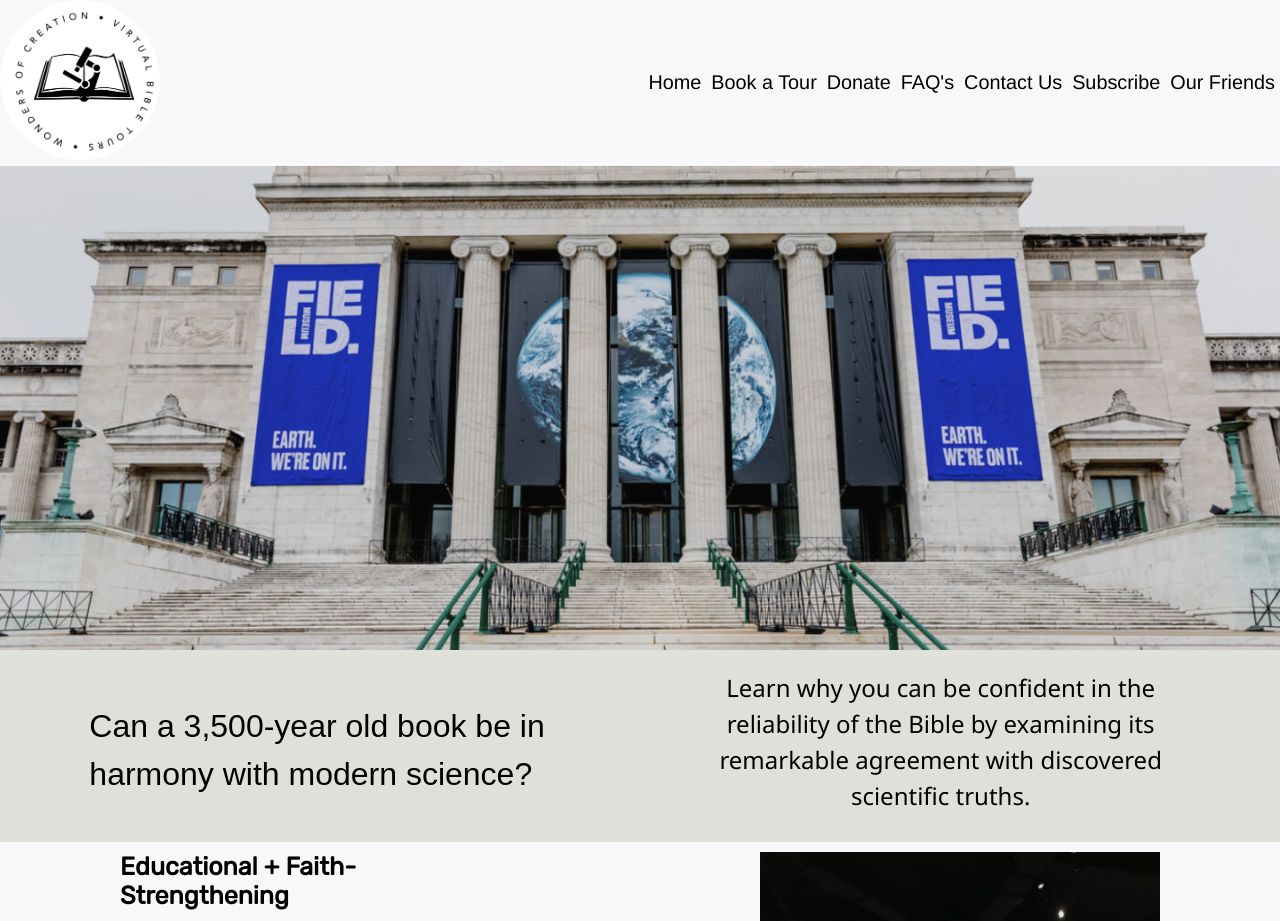
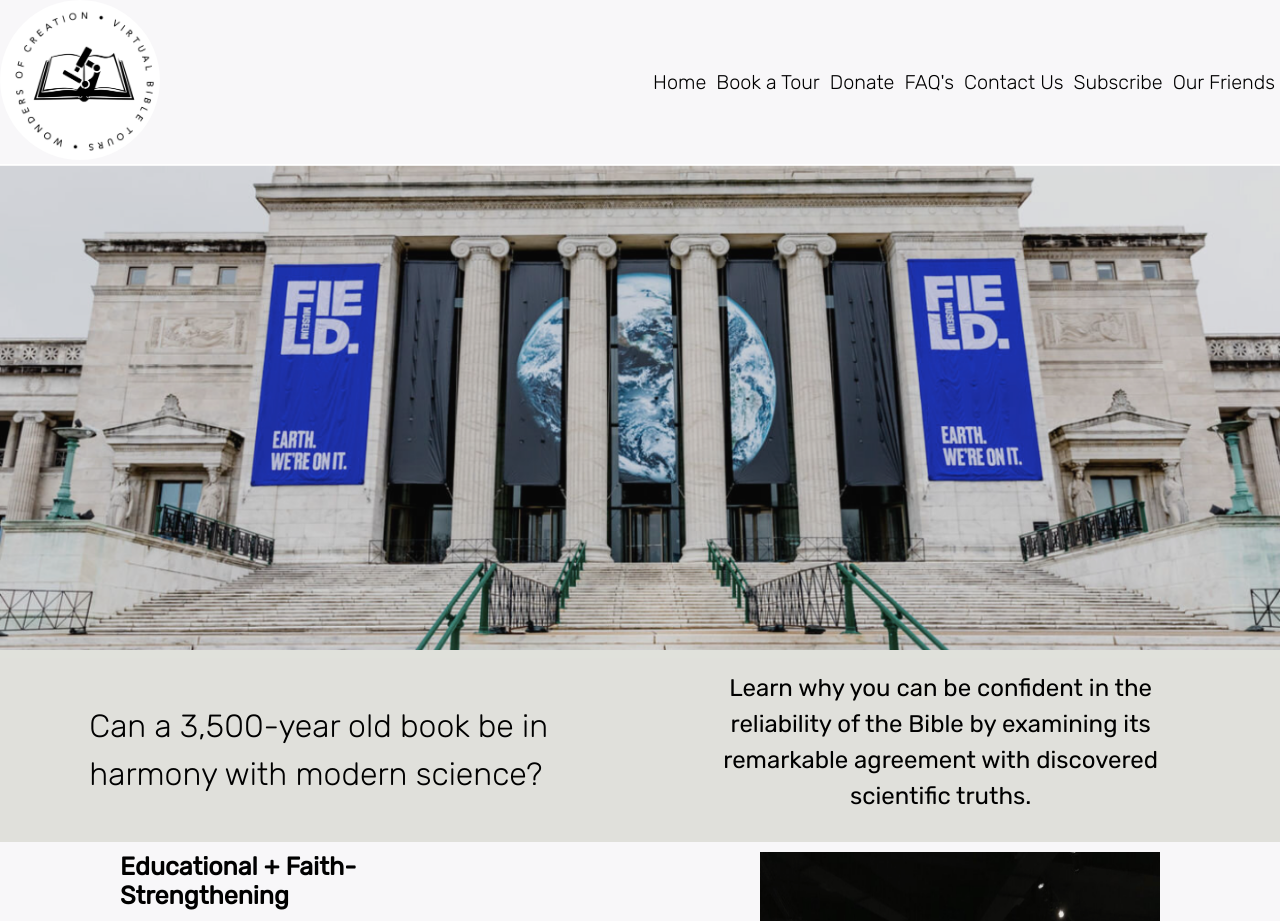
Before and after one commit to i-do-declare92/wocbt, a plain HTML site: page index.html in a window 1280 px wide. Shown: the top 921 px of the page. Drawn offline with Linux system fonts and the light colour scheme.

Commit message:
deleted fonts and kept Rubik

```diff
--- a/donate/donate.css
+++ b/donate/donate.css
@@ -20,7 +20,7 @@
     padding: 2em 2em 2em 2em;
     -webkit-text-stroke-width: 0.7px;
     -webkit-text-stroke-color: #000000;
-    font-family: sans-serif;
+
     background: #00000070;
     width: 85%;
     margin: auto;
@@ -172,7 +172,7 @@
         padding: 0;
         -webkit-text-stroke-width: 0.5px;
         -webkit-text-stroke-color: #000000bf;
-        font-family: sans-serif;
+
         background: #2828288c;
         width: 80%;
         margin: auto;
--- a/navfoot.css
+++ b/navfoot.css
@@ -60,7 +60,7 @@
 
 .nav-link {
     display: inline;
-    font-family: Helvetica, sans-serif;
+    : Helvetica, sans-serif;
 }
 
 #navbar a:link {
--- a/style.css
+++ b/style.css
@@ -52,7 +52,7 @@
     margin: 0px;
     padding: 12px;
     font-size: 2rem;
-    font-family: sans-serif;
+
     font-weight: 280;
     font-style: normal;
     line-height: 1.5;
@@ -67,7 +67,7 @@
     padding: 12px;
     line-height: 1.5;
     font-size: 1.5rem;
-    font-family: 'Segoe UI', Tahoma, Verdana, sans-serif;
+
     font-style: normal;
     width: 500px;
 }
```
